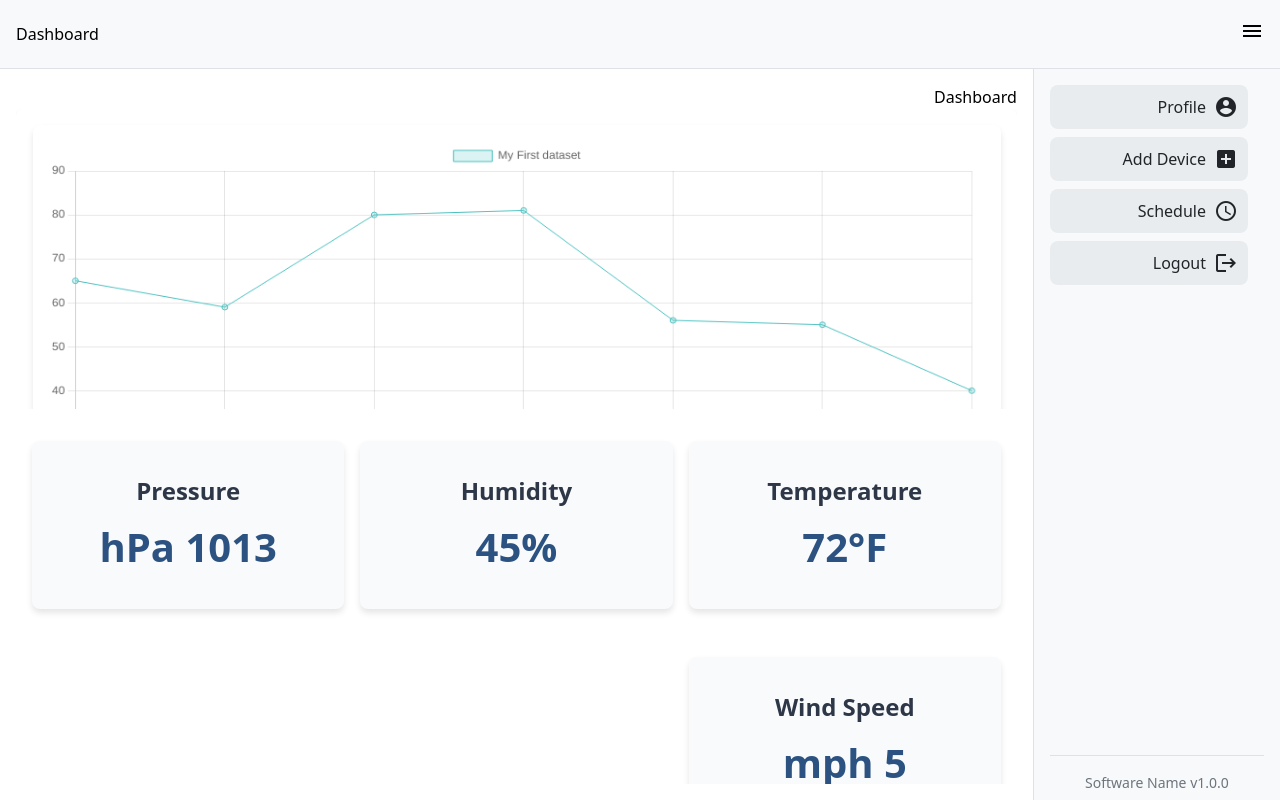
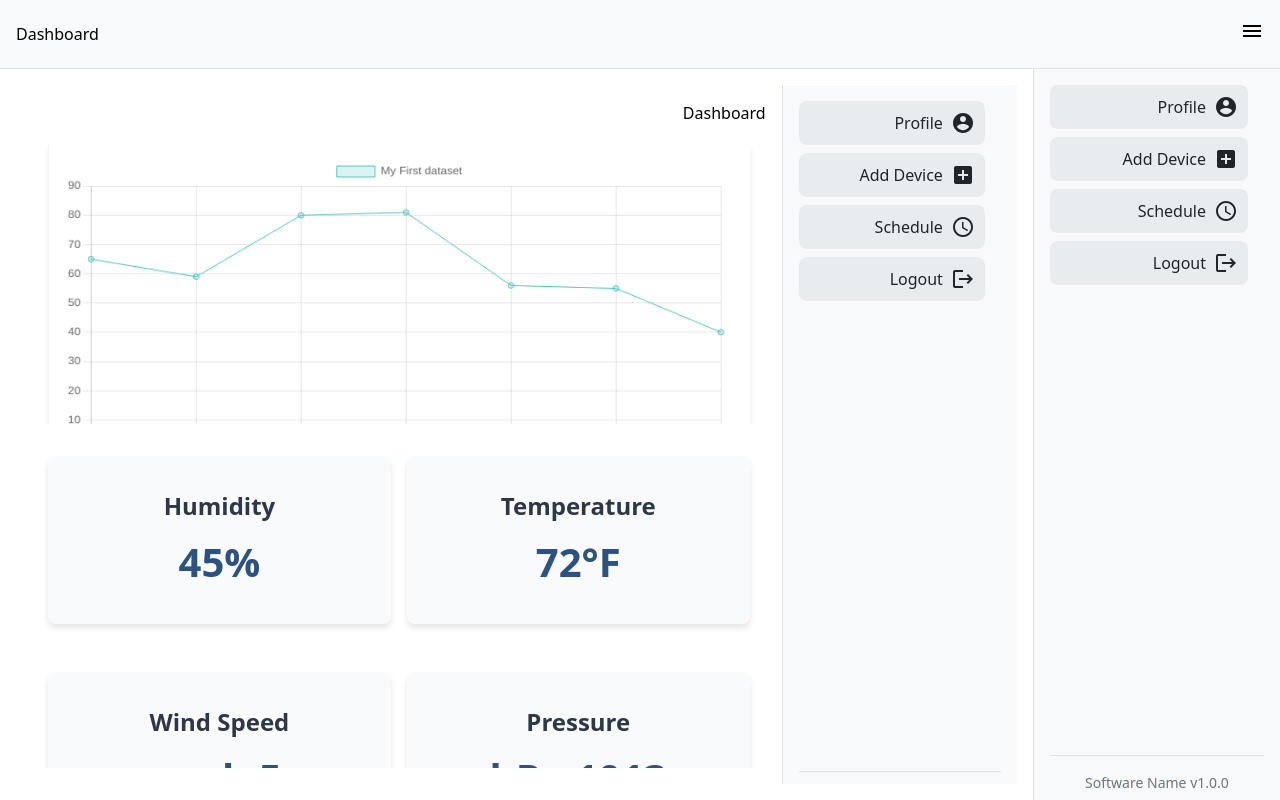
Before and after one commit to 4kProgrammer/iotPlatform, a Next.js app: page / in a window 1280 px wide. Built offline with nearby package versions, Linux system fonts and the light colour scheme.

Commit message:
service provider to context

```diff
--- a/components/Header/Header.module.css
+++ b/components/Header/Header.module.css
@@ -0,0 +1,24 @@
+.header {
+    background-color: #f8f9fa;
+    border-bottom: 1px solid #dee2e6;
+    padding: 1rem;
+  }
+
+  .headerContent {
+    align-items: center;
+    display: flex;
+    justify-content: space-between;
+  }
+
+  .dashboardTitle {
+    margin: 0;
+  }
+
+  .headerMenuButton {
+    background: none;
+    border: none;
+    cursor: pointer;
+    font-size: 24px;
+    outline: none;
+    padding: 0;
+  }
--- a/components/Header/Header.tsx
+++ b/components/Header/Header.tsx
@@ -1,10 +1,21 @@
+// components/Header/Header.tsx
+
 import React from 'react';
-//import './Header.module.css';
+import headerStyles from './Header.module.css';
 
-const Header: React.FC = () => {
+type HeaderProps = {
+  toggleSidebar: () => void;
+};
+
+const Header: React.FC<HeaderProps> = ({ toggleSidebar }) => {
   return (
-    <header>
-      {/* Your header content here */}
+    <header className={headerStyles.header}>
+      <div className={headerStyles.headerContent}>
+        <h1 className={headerStyles.dashboardTitle}>Dashboard</h1>
+        <button className={headerStyles.headerMenuButton} onClick={toggleSidebar}>
+          <span className="material-icons">menu</span>
+        </button>
+      </div>
     </header>
   );
 };
--- a/components/Layout.module.css
+++ b/components/Layout.module.css
@@ -0,0 +1,38 @@
+/* Layout.module.css */
+
+.container {
+    display: flex;
+    flex-direction: column;
+    height: 100vh;
+  }
+
+  .content {
+    display: flex;
+    flex-direction: row;
+    flex-grow: 1;
+    overflow: hidden;
+    overflow-y: auto;
+    max-height: calc(100vh - 60px);
+    direction: rtl;
+  }
+
+  .main {
+    display: flex;
+    flex-direction: column;
+    justify-content: flex-start;
+    max-height: calc(100vh - 60px);
+    overflow-y: auto;
+    padding: 1rem;
+    position: relative;
+    width: 100%;
+  }
+
+  @media (max-width: 767px) {
+    .content {
+      flex-direction: column;
+    }
+
+    .main {
+      order: 1;
+    }
+  }
--- a/components/Layout.tsx
+++ b/components/Layout.tsx
@@ -1,22 +1,39 @@
-import React from 'react';
-import Sidebar from './Sidebar';
+// components/Layout.tsx
+
+import React, { useState, useContext } from 'react';
 import Header from './Header/Header';
 import Footer from './Footer/Footer';
-//import './Layout.module.css';
-
+import Sidebar from './Sidebar';
+import layoutStyles from './Layout.module.css';
+import { ScreenContext } from '../context/screen-context';
 
 type LayoutProps = {
   children: React.ReactNode;
 };
 
 const Layout: React.FC<LayoutProps> = ({ children }) => {
+  const [isSidebarOpen, setIsSidebarOpen] = useState(false);
+
+  const toggleSidebar = () => {
+    setIsSidebarOpen(!isSidebarOpen);
+  };
+
+  const screenContextValue = {
+    isSidebarOpen,
+    setIsSidebarOpen,
+  };
+
   return (
-    <div dir="rtl" className="min-h-screen flex">
-       <Header />
-      <Sidebar />
-      <main className="w-full">{children}</main>
-      <Footer />
-    </div>
+    <ScreenContext.Provider value={screenContextValue}>
+      <div className={layoutStyles.container}>
+        <Header toggleSidebar={toggleSidebar} />
+        <div className={layoutStyles.content}>
+          <Sidebar isOpen={isSidebarOpen} />
+          <main className={layoutStyles.main}>{children}</main>
+        </div>
+        <Footer />
+      </div>
+    </ScreenContext.Provider>
   );
 };
 
--- a/components/Sidebar.module.css
+++ b/components/Sidebar.module.css
@@ -73,3 +73,16 @@
   padding-top: 1rem;
   margin-top: 1rem;
 }
+.drawer {
+  position: fixed;
+  top: 0;
+  right: -100%;
+  width: 250px;
+  height: 100vh;
+  z-index: 1000;
+  transition: right 0.3s ease-in-out;
+}
+
+.open.drawer {
+  right: 0;
+}
--- a/context/screen-context.ts
+++ b/context/screen-context.ts
@@ -1,7 +1,11 @@
-import { createContext } from "react";
+import { createContext } from 'react';
 
-export const ScreenContext = createContext<{
+type ScreenContextType = {
   isSidebarOpen: boolean;
-}>({
+  setIsSidebarOpen: (value: boolean) => void;
+};
+
+export const ScreenContext = createContext<ScreenContextType>({
   isSidebarOpen: false,
+  setIsSidebarOpen: () => {},
 });
--- a/pages/index.tsx
+++ b/pages/index.tsx
@@ -1,13 +1,13 @@
 // pages/index.tsx
 
-import React, { useState, useEffect,useMemo  } from 'react';
+import React, { useState, useEffect, useMemo } from 'react';
 import Head from 'next/head';
 import ChartSection from '../components/Dashboard/Chart';
 import Widget from '../components/Dashboard/Widget';
 import Sidebar from '../components/Sidebar';
 import homeStyles from '../styles/Home.module.css';
 import { ScreenContext } from "../context/screen-context";
-import Footer from '../components/Footer/Footer';
+import Layout from '../components/Layout';
 
 const isLandscape = () => {
   if (typeof window !== 'undefined') {
@@ -44,23 +44,10 @@ const IndexPage = () => {
 
   const screenContextValue = useMemo(() => ({ isSidebarOpen }), [isSidebarOpen]);
 
-
   return (
-    <ScreenContext.Provider value={screenContextValue}>
-      <Head>
-        <title>Dashboard</title>
-      </Head>
-      <div className={homeStyles.container}>
-        <header className={homeStyles.header}>
-          <div className={homeStyles.headerContent}>
-            <h1 className={homeStyles.dashboardTitle}>Dashboard</h1>
-            <button className={homeStyles.headerMenuButton} onClick={toggleSidebar}>
-              <span className="material-icons">menu</span>
-            </button>
-          </div>
-        </header>
+      <Layout toggleSidebar={toggleSidebar}>
         <div className={homeStyles.content}>
-        <Sidebar isOpen={isSidebarOpen} isPortrait={isPortrait} />
+          <Sidebar isOpen={isSidebarOpen} isPortrait={isPortrait} />
           <div className={homeStyles.mainContent}>
             <h2 className={homeStyles.dashboardTitle}>Dashboard</h2>
             <div className={homeStyles.chartContainer}>
@@ -76,9 +63,7 @@ const IndexPage = () => {
             </div>
           </div>
         </div>
-      </div>
-      {isPortrait && <Footer />}
-      </ScreenContext.Provider>
+      </Layout>
   );
 };
 
--- a/styles/Home.module.css
+++ b/styles/Home.module.css
@@ -1,34 +1,7 @@
-/* Home.module.css */
-
 .container {
   display: flex;
   flex-direction: column;
   height: 100vh;
-}
-
-.header {
-  background-color: #f8f9fa;
-  border-bottom: 1px solid #dee2e6;
-  padding: 1rem;
-}
-
-.headerContent {
-  align-items: center;
-  display: flex;
-  justify-content: space-between;
-}
-
-.dashboardTitle {
-  margin: 0;
-}
-
-.headerMenuButton {
-  background: none;
-  border: none;
-  cursor: pointer;
-  font-size: 24px;
-  outline: none;
-  padding: 0;
 }
 
 .content {
@@ -93,22 +66,3 @@
     grid-template-columns: repeat(auto-fit, minmax(250px, 1fr));
   }
 }
-
-.footer {
-  display: flex;
-  justify-content: center;
-  align-items: center;
-  background-color: #f8f9fa;
-  border-top: 1px solid #dee2e6;
-  height: 60px;
-  position: fixed;
-  bottom: 0;
-  left: 0;
-  right: 0;
-  z-index: 1000;
-}
-
-.footer span.material-icons {
-  font-size: 24px;
-  color: #6c757d;
-}
```
